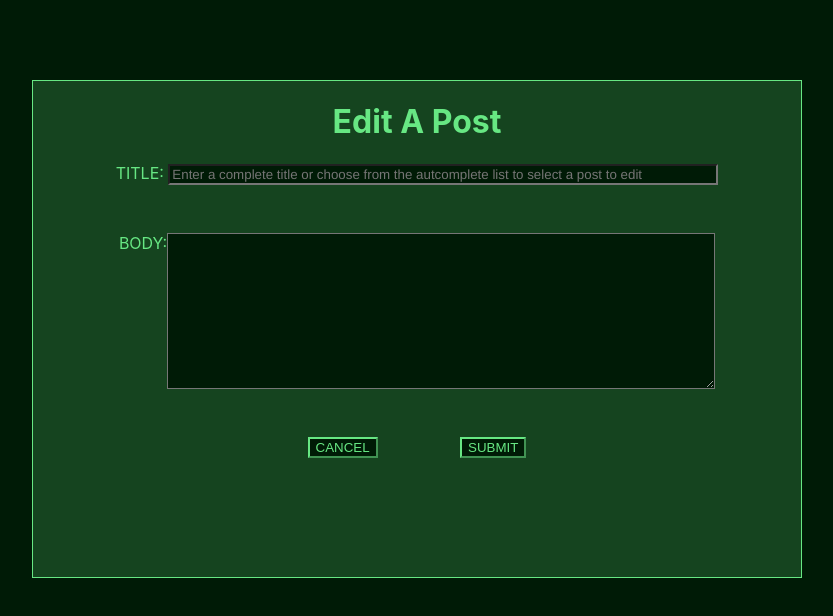
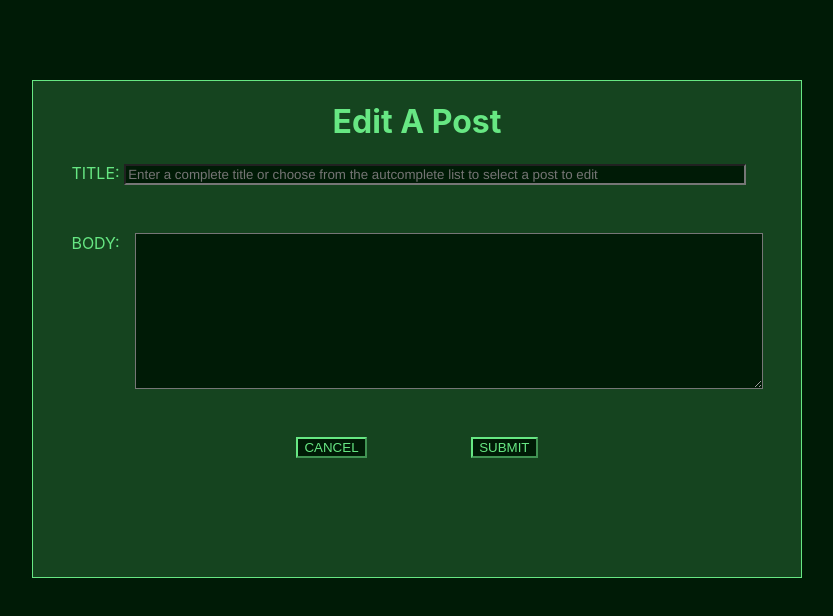
Before and after one commit to agubernikoff/1800_take_home, a React (Create React App) app in the folder client/: page /edit in a window 1280 px wide. Shown: the top 616 px of the page, without its empty margins (223-1056 px from the left). Built offline with nearby package versions, Linux system fonts and the light colour scheme; no server answers.

Commit message:
form styling

```diff
--- a/client/package.json
+++ b/client/package.json
@@ -8,7 +8,6 @@
     "@testing-library/jest-dom": "^5.16.5",
     "@testing-library/react": "^13.4.0",
     "@testing-library/user-event": "^13.5.0",
-    "enzyme": "^3.11.0",
     "react": "^18.2.0",
     "react-dom": "^18.2.0",
     "react-redux": "^8.0.4",
--- a/client/src/App.css
+++ b/client/src/App.css
@@ -33,7 +33,7 @@ button {
   color: var(--tertiary-color);
 }
 .form-container > form {
-  width: fit-content;
+  width: 90%;
   color: var(--tertiary-color);
   display: flex;
   flex-direction: column;
@@ -42,12 +42,14 @@ button {
   margin: 3em auto;
   display: flex;
   justify-content: space-between;
+  width: 100%;
 }
 .form-container > form > div > input,
 .body-input-container > textarea {
   background: var(--primary-color);
   color: var(--tertiary-color);
   font-family: Helvetica;
+  width: 90%;
 }
 .form-container > form > button {
   width: 33%;
--- a/client/src/EditForm.js
+++ b/client/src/EditForm.js
@@ -92,7 +92,7 @@ function EditForm() {
           <textarea
             type="text"
             data-testid="body"
-            cols="71"
+            // cols="71"
             rows="10"
             value={body}
             onChange={(e) => setBody(e.target.value)}
--- a/client/src/Search.js
+++ b/client/src/Search.js
@@ -13,7 +13,7 @@ function Search({ state, setter, placeholder }) {
     <input
       type="search"
       list="options"
-      size="73"
+      // size="73"
       value={state}
       placeholder={placeholder}
       onChange={(e) => setter(e.target.value)}
```
Also changed, not shown: 1 other file (tests, documents, lock files or other folders).
